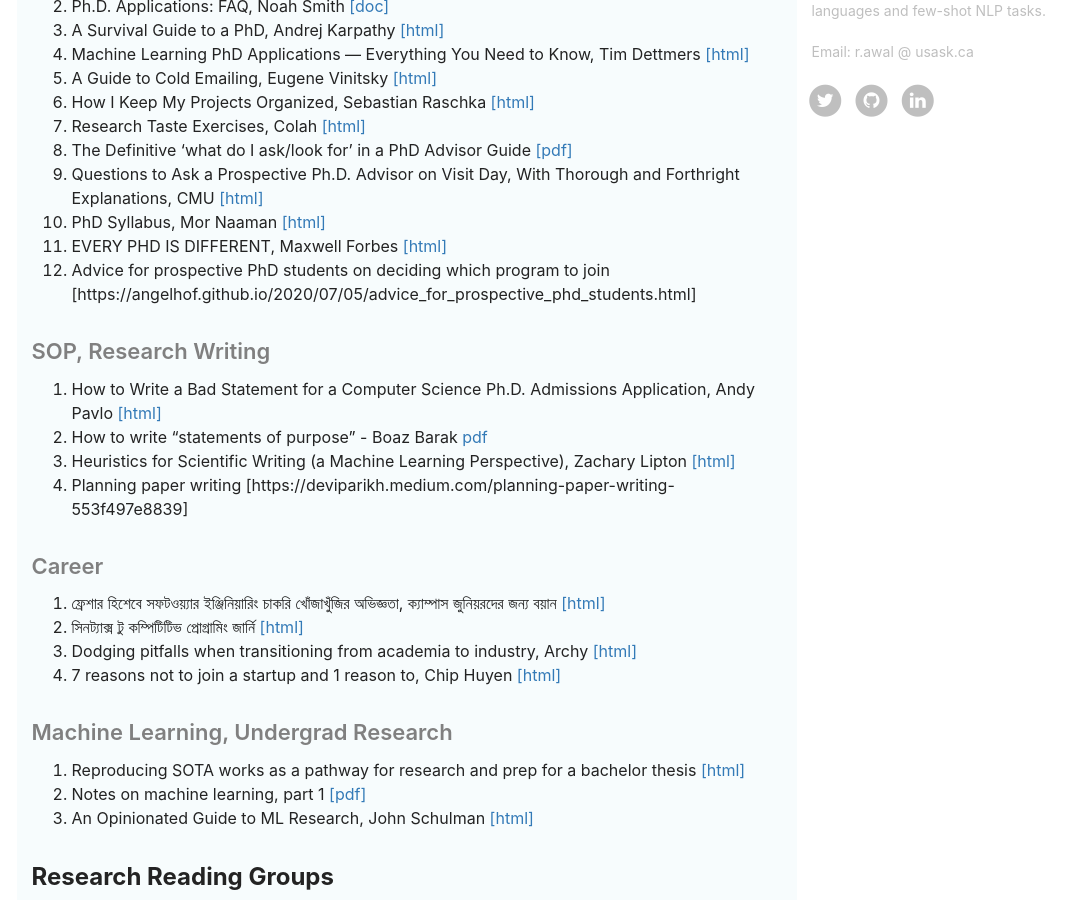
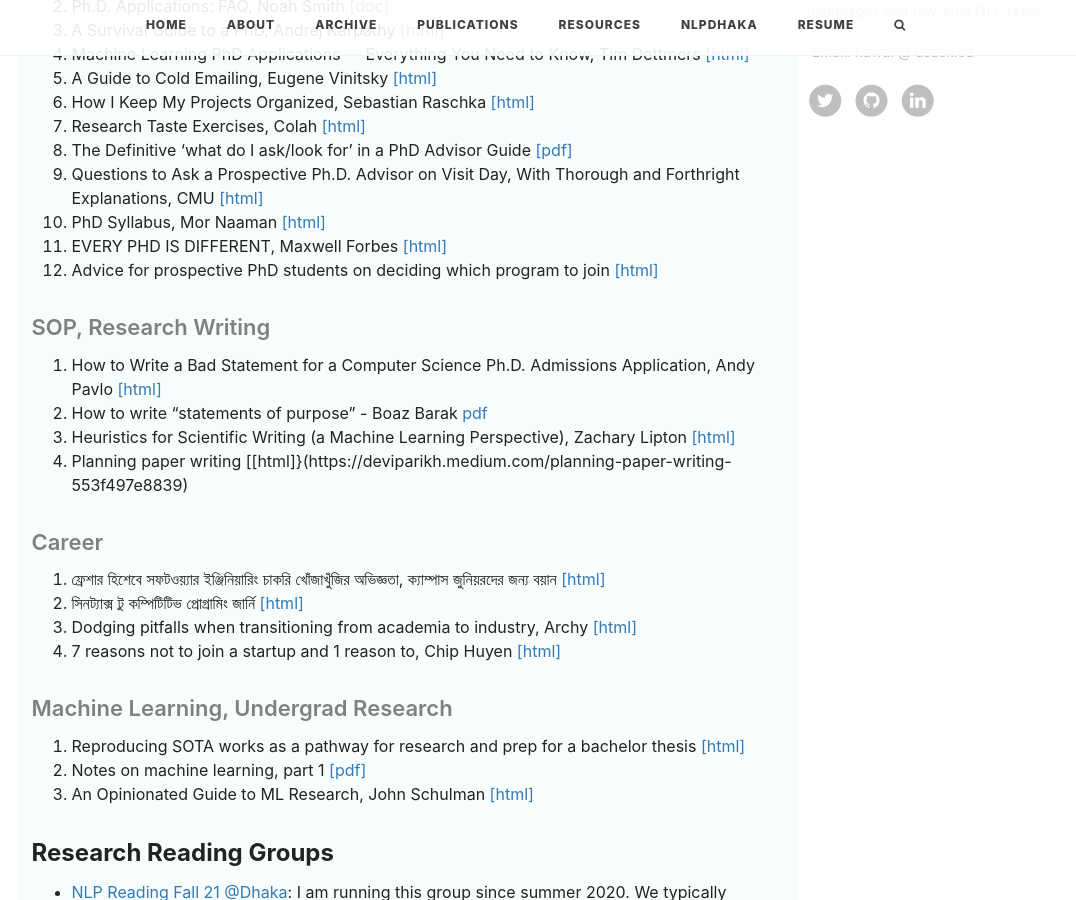
Before and after one commit to rabiulcste/rabiulcste.github.io, a Jekyll site: the page built from resources.html, in a window 1280 px wide and 900 px high, scrolled down 1036 px. Shown: the whole window, without its empty margins (136-1212 px from the left). Built offline with Jekyll 4.4.1, drawn with Linux system fonts in a browser that asks for light colours; nearby versions of some CDN libraries; comment, search, counter and statistics services are not loaded.

Commit message:
added nlpdhaka url in nav

```diff
--- a/_includes/nav.html
+++ b/_includes/nav.html
@@ -30,11 +30,13 @@
                         </li>
                         {% endif %}
                         {% endfor %}
+                        <!-- NLPDhaka link -->
+                        <li>
+                            <a href="http://nlpdhaka.com/">NLPDhaka</a>
+                        </li>
                         <!-- CV link -->
                         <li>
-                            <a
-                               href="{{ '/pdf/rabiul_awal_resume.pdf' | prepend: site.baseurl }}">Resume</a>
-
+                            <a href="{{ '/pdf/rabiul_awal_resume.pdf' | prepend: site.baseurl }}">Resume</a>
                         </li>
                         <li class="search-icon">
                             <a href="javascript:void(0)">
--- a/_includes/pages/resources.md
+++ b/_includes/pages/resources.md
@@ -30,13 +30,13 @@
   9. Questions to Ask a Prospective Ph.D. Advisor on Visit Day, With Thorough and Forthright Explanations, CMU [[html]](https://blog.ml.cmu.edu/2020/03/02/questions-to-ask-a-prospective-ph-d-advisor-on-visit-day-with-thorough-and-forthright-explanations/)
   10. PhD Syllabus, Mor Naaman [[html]](https://stechlab.github.io/phd-syllabus/)
   11. EVERY PHD IS DIFFERENT, Maxwell Forbes [[html]](https://maxwellforbes.com/posts/every-phd-is-different)
-  12. Advice for prospective PhD students on deciding which program to join [https://angelhof.github.io/2020/07/05/advice_for_prospective_phd_students.html]
+  12. Advice for prospective PhD students on deciding which program to join [[html]](https://angelhof.github.io/2020/07/05/advice_for_prospective_phd_students.html)
 
 #### SOP, Research Writing
   1. How to Write a Bad Statement for a Computer Science Ph.D. Admissions Application, Andy Pavlo [[html]](https://www.cs.cmu.edu/~pavlo/blog/2015/10/how-to-write-a-bad-statement-for-a-computer-science-phd-admissions-application.html)
   2. How to write “statements of purpose” - Boaz Barak [pdf](https://www.boazbarak.org/Papers/howto_statement_of_purpose.pdf)
   3. Heuristics for Scientific Writing (a Machine Learning Perspective), Zachary Lipton [[html]](http://approximatelycorrect.com/2018/01/29/heuristics-technical-scientific-writing-machine-learning-perspective/)
-  4. Planning paper writing [https://deviparikh.medium.com/planning-paper-writing-553f497e8839]
+  4. Planning paper writing [[html]}(https://deviparikh.medium.com/planning-paper-writing-553f497e8839)
 
 #### Career
   1. ফ্রেশার হিশেবে সফটওয়্যার ইঞ্জিনিয়ারিং চাকরি খোঁজাখুঁজির অভিজ্ঞতা, ক্যাম্পাস জুনিয়রদের জন্য বয়ান [[html]](http://www.iamrabiul.info/software-engineering-job-hacking-as-a-fresh-graduate-nstu/)
```
Also changed, not shown: _includes/about/en.md (+6 -3 lines).
